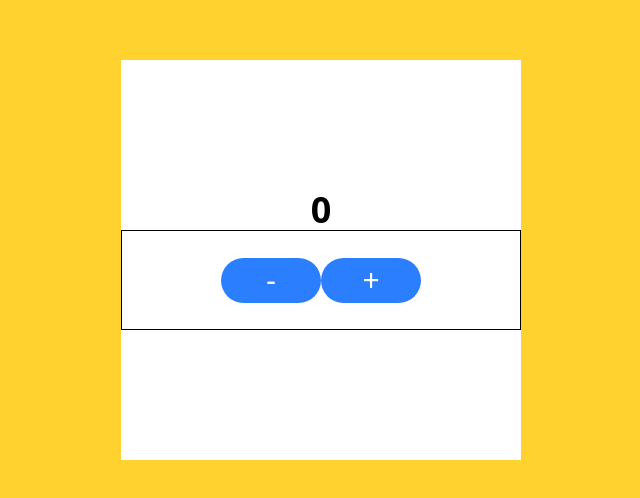
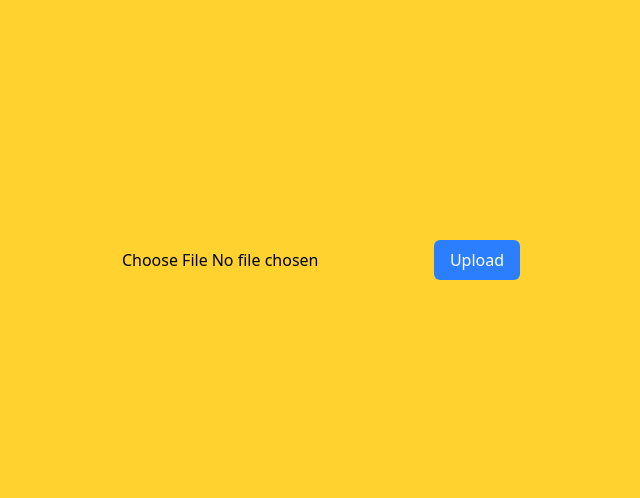
Before and after one commit to Himeshas/mern-frontend, a React (Vite) app: page /Test in a window 1280 px wide. Shown: the part 140-638 px from the top of the page, without its empty margins (319-959 px from the left). Built offline with nearby package versions, Linux system fonts and the light colour scheme.

Commit message:
Image upload adde with using supabase.

```diff
--- a/package.json
+++ b/package.json
@@ -10,6 +10,7 @@
     "preview": "vite preview"
   },
   "dependencies": {
+    "@supabase/supabase-js": "^2.87.3",
     "axios": "^1.13.2",
     "react": "^19.1.1",
     "react-dom": "^19.1.1",
--- a/src/pages/admin/addProductAdminPage.jsx
+++ b/src/pages/admin/addProductAdminPage.jsx
@@ -10,14 +10,25 @@ export default function AddProductAdminPage() {
     const [alternativeNames, setAlternativeNames] = useState("");
     const [labelledPrice, setLabelledPrice] = useState("");
     const [price, setPrice] = useState("");
-    const [images, setImages] = useState("");
+    const [images, setImages] = useState([]);
     const [description, setDescription] = useState("");
     const [stock, setStock] = useState("");
     const [isAvailable, setIsAvailable] = useState(true);
     const [category, setCategory] = useState("Cream");
     const navigate = useNavigate();
 
-    function handlSubmit(){
+     async function handlSubmit(){
+
+        const promisesArray = []
+
+        for(let i=0; i<images.length; i++){
+
+            const promise = uploadFile(images[i]);
+            promisesArray[i] = promise;
+
+        }
+
+        const responses = await Promise.all(promisesArray);
 
         const altNamesInArray = alternativeNames.split(',');
         const newProduct = {
@@ -26,7 +37,7 @@ export default function AddProductAdminPage() {
             altNames : altNamesInArray,
             labelledPrice : labelledPrice,
             price : price,
-            images : images,
+            images : responses,
             description : description,
             stock : stock,
             isAvailable : isAvailable,
@@ -100,7 +111,7 @@ export default function AddProductAdminPage() {
                 <div className="w-[500px] flex flex-col gap-[5px]">
 
                     <label className="text-sm font-semibold" >Images</label>
-                    <input type="text"  onChange={(e)=>{setImages(e.target.value)}} value={images}className="w-full h-[40px] border-[1px] rounded-md" />
+                    <input type="file" multiple onChange={(e)=>{setImages(e.target.files)}} value={images} className="w-full h-[40px] border-[1px] rounded-md" />
 
                 </div>
 
--- a/src/pages/testPage.jsx
+++ b/src/pages/testPage.jsx
@@ -1,39 +1,53 @@
 import { useState } from "react";
+import { createClient } from "@supabase/supabase-js";
+import toast from "react-hot-toast";
+import uploadFile from "../utils/mediaUpload";
 
 export default function TestPage() {
-    const[count,setCount]= useState(0);
-    function increment() {
-      setCount(count + 1);
+  const projectURL = "https://tgmvbjtstcgwtdxujmlb.supabase.co";
+  const anonkey = "eyJhbGciOiJIUzI1NiIsInR5cCI6IkpXVCJ9.eyJpc3MiOiJzdXBhYmFzZSIsInJlZiI6InRnbXZianRzdGNnd3RkeHVqbWxiIiwicm9sZSI6ImFub24iLCJpYXQiOjE3NjU4NTMyNzgsImV4cCI6MjA4MTQyOTI3OH0.OmxJO2Lxsrl3cuy2gNfQjm6z3vjmhC9EHS8qkwF21No";
+  const [file, setFile] = useState();
+
+  const supabase = createClient(projectURL, anonkey);
+
+  function handleUpload(){
+
+    uploadFile(file).then((url)=>{
+      console.log("File uploaded successfully. Public URL:", url);
+      toast.success("File uploaded successfully");
+    }).catch((error)=>{
+      toast.error("Error uploading file");
+      console.log(error);
+    });
+
+
+   /* console.log("Uploading file:", file);
+
+    if(file == null){
+      toast.error("No file selected for upload");
+      return;
     }
 
-    function decrement() {
-      setCount(count - 1);
-    }
+    supabase.storage.from("Images").upload(file.name,file,{cacheControl:"3600",upsert:false}).then(()=>{
+      toast.success("File uploaded successfully");
+      const publicurl= supabase.storage.from("Images").getPublicUrl(file.name).data.publicUrl;
+    }).catch((error)=>{
+      console.error("Error uploading file:", error);
+      toast.error("Error uploading file");
+    });*/
+  }
 
   return (
     <div className="w-full h-screen bg-amber-300 flex justify-center items-center">
-      <div className="w-[400px] h-[400px] bg-white flex flex-col justify-center items-center">
 
-        <h1 className="text-4xl font-bold">{count}</h1>
-        <div className="w-full h-[100px] flex justify-center items-center border">
-              <button onClick={decrement} className="w-[100px] bg-blue-500 h-[45px] text-3xl flex justify-center items-center text-white rounded-full">
-                -
-
-              </button>
-
-              <button onClick={increment} className="w-[100px] bg-blue-500 h-[45px] text-3xl flex justify-center items-center text-white rounded-full">
-                +
-
-              </button>
+      <input type="file" onChange={(e)=>{
+        console.log(e)
+        setFile(e.target.files[0]);
 
 
+      }} />
 
-
-
-        </div>
-      </div>
-
-
+      <button onClick={handleUpload} className="bg-blue-500 text-white px-4 py-2 rounded-md cursor-pointer">Upload</button>
 
     </div>
   );
--- /dev/null
+++ b/src/utils/mediaUpload.jsx
@@ -0,0 +1,30 @@
+import { createClient } from "@supabase/supabase-js";
+  const projectURL = "https://tgmvbjtstcgwtdxujmlb.supabase.co";
+  const anonkey = "eyJhbGciOiJIUzI1NiIsInR5cCI6IkpXVCJ9.eyJpc3MiOiJzdXBhYmFzZSIsInJlZiI6InRnbXZianRzdGNnd3RkeHVqbWxiIiwicm9sZSI6ImFub24iLCJpYXQiOjE3NjU4NTMyNzgsImV4cCI6MjA4MTQyOTI3OH0.OmxJO2Lxsrl3cuy2gNfQjm6z3vjmhC9EHS8qkwF21No"
+
+const supabase = createClient(projectURL, anonkey);
+export default function uploadFile(file) {
+
+    const promise = new Promise(
+        (resolve, reject) => {
+            if(file == null){
+                reject();
+                return;
+            }
+
+            const timeStamp = new Date().getTime();
+            const fileName = timeStamp + "-" + file.name
+
+            supabase.storage.from("Images").upload(fileName,file,{cacheControl:"3600",upsert:false}).then(()=>{
+                const publicurl= supabase.storage.from("Images").getPublicUrl(fileName).data.publicUrl;
+                resolve(publicurl);
+            }).catch((error)=>{
+                console.error("Error uploading file:", error);
+                reject();
+            });
+        }
+    );
+
+    return promise;
+
+}
```
Also changed, not shown: 1 other file (tests, documents, lock files or other folders).
